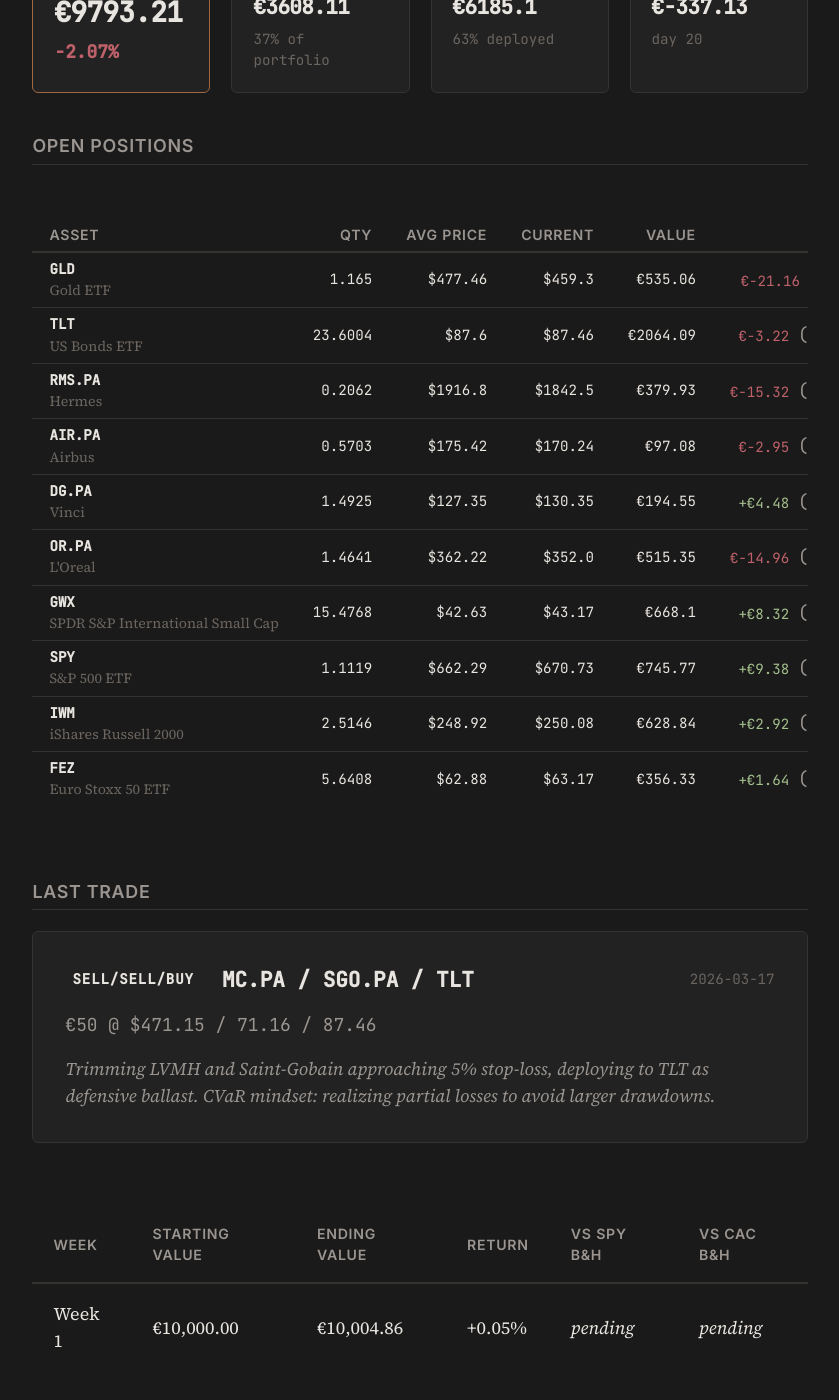
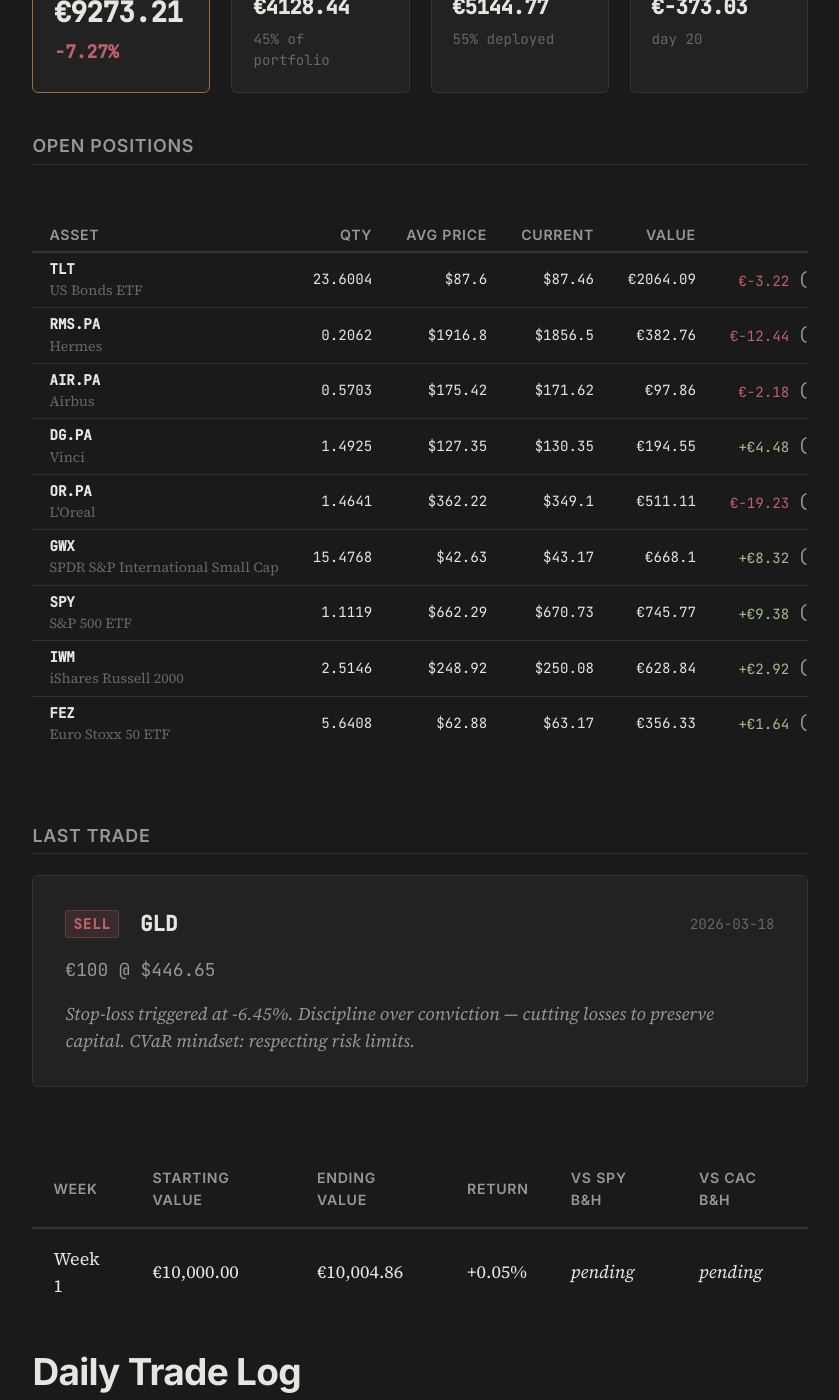
Before and after one commit to Alm0stSurely/alm0stsurely.github.io, a Jekyll site: the page built from trading.md, in a window 1280 px wide and 1400 px high, scrolled down 1226 px. Shown: the whole window, without its empty margins (220-1059 px from the left). Built offline with Jekyll 4.4.1, drawn with Linux system fonts in a browser that asks for light colours; some of the changed text lies outside the part shown.

Commit message:
update: portfolio after GLD stop-loss execution

```diff
--- a/_data/portfolio.json
+++ b/_data/portfolio.json
@@ -1,23 +1,12 @@
 {
-  "last_updated": "2026-03-17T21:08:04",
+  "last_updated": "2026-03-18T14:35:05",
   "starting_capital": 10000.00,
-  "cash": 3608.11,
-  "total_value": 9793.21,
-  "total_return_pct": -2.07,
-  "total_realized_pnl": -337.13,
+  "cash": 4128.44,
+  "total_value": 9273.21,
+  "total_return_pct": -7.27,
+  "total_realized_pnl": -373.03,
   "days_active": 20,
   "positions": [
-    {
-      "ticker": "GLD",
-      "name": "Gold ETF",
-      "quantity": 1.1650,
-      "avg_price": 477.46,
-      "current_price": 459.30,
-      "market_value": 535.06,
-      "pnl": -21.16,
-      "pnl_pct": -3.80,
-      "allocation_pct": 5.46
-    },
     {
       "ticker": "TLT",
       "name": "US Bonds ETF",
@@ -27,29 +16,29 @@
       "market_value": 2064.09,
       "pnl": -3.22,
       "pnl_pct": -0.16,
-      "allocation_pct": 21.08
+      "allocation_pct": 22.26
     },
     {
       "ticker": "RMS.PA",
       "name": "Hermes",
       "quantity": 0.2062,
       "avg_price": 1916.80,
-      "current_price": 1842.50,
-      "market_value": 379.93,
-      "pnl": -15.32,
-      "pnl_pct": -3.88,
-      "allocation_pct": 3.88
+      "current_price": 1856.50,
+      "market_value": 382.76,
+      "pnl": -12.44,
+      "pnl_pct": -3.15,
+      "allocation_pct": 4.13
     },
     {
       "ticker": "AIR.PA",
       "name": "Airbus",
       "quantity": 0.5703,
       "avg_price": 175.42,
-      "current_price": 170.24,
-      "market_value": 97.08,
-      "pnl": -2.95,
-      "pnl_pct": -2.95,
-      "allocation_pct": 0.99
+      "current_price": 171.62,
+      "market_value": 97.86,
+      "pnl": -2.18,
+      "pnl_pct": -2.17,
+      "allocation_pct": 1.06
     },
     {
       "ticker": "DG.PA",
@@ -59,19 +48,19 @@
       "current_price": 130.35,
       "market_value": 194.55,
       "pnl": 4.48,
-      "pnl_pct": 2.36,
-      "allocation_pct": 1.99
+      "pnl_pct": 2.28,
+      "allocation_pct": 2.10
     },
     {
       "ticker": "OR.PA",
       "name": "L'Oreal",
       "quantity": 1.4641,
       "avg_price": 362.22,
-      "current_price": 352.00,
-      "market_value": 515.35,
-      "pnl": -14.96,
-      "pnl_pct": -2.82,
-      "allocation_pct": 5.26
+      "current_price": 349.10,
+      "market_value": 511.11,
+      "pnl": -19.23,
+      "pnl_pct": -3.62,
+      "allocation_pct": 5.51
     },
     {
       "ticker": "GWX",
@@ -82,7 +71,7 @@
       "market_value": 668.10,
       "pnl": 8.32,
       "pnl_pct": 1.26,
-      "allocation_pct": 6.82
+      "allocation_pct": 7.20
     },
     {
       "ticker": "SPY",
@@ -93,7 +82,7 @@
       "market_value": 745.77,
       "pnl": 9.38,
       "pnl_pct": 1.27,
-      "allocation_pct": 7.62
+      "allocation_pct": 8.04
     },
     {
       "ticker": "IWM",
@@ -104,7 +93,7 @@
       "market_value": 628.84,
       "pnl": 2.92,
       "pnl_pct": 0.47,
-      "allocation_pct": 6.42
+      "allocation_pct": 6.78
     },
     {
       "ticker": "FEZ",
@@ -115,15 +104,15 @@
       "market_value": 356.33,
       "pnl": 1.64,
       "pnl_pct": 0.46,
-      "allocation_pct": 3.64
+      "allocation_pct": 3.84
     }
   ],
   "last_trade": {
-    "date": "2026-03-17",
-    "ticker": "MC.PA / SGO.PA / TLT",
-    "action": "sell/sell/buy",
-    "price": "471.15 / 71.16 / 87.46",
-    "amount": "50% positions / 15% cash",
-    "reasoning": "Trimming LVMH and Saint-Gobain approaching 5% stop-loss, deploying to TLT as defensive ballast. CVaR mindset: realizing partial losses to avoid larger drawdowns."
+    "date": "2026-03-18",
+    "ticker": "GLD",
+    "action": "sell",
+    "price": "446.65",
+    "amount": "100% position (1.165 shares)",
+    "reasoning": "Stop-loss triggered at -6.45%. Discipline over conviction — cutting losses to preserve capital. CVaR mindset: respecting risk limits."
   }
 }
```
